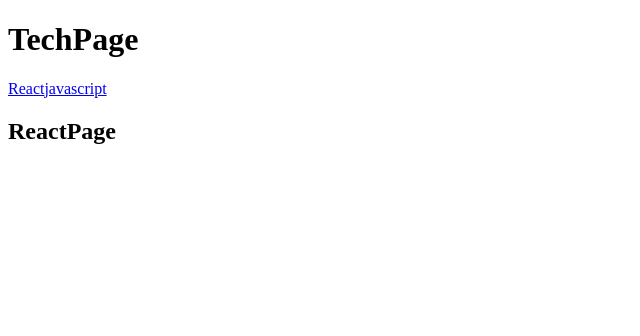
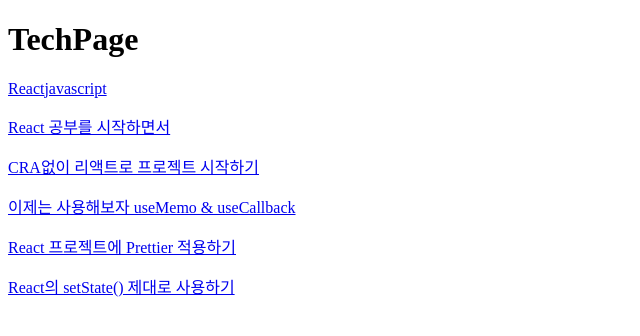
Before and after one commit to kidrauhl14/React_Study, a React (Create React App) app in the folder my-blog/: page /tech/react in a window 1280 px wide. Shown: the top 336 px of the page, without its empty margins (0-640 px from the left). Built offline with nearby package versions, Linux system fonts and the light colour scheme.

Commit message:
Url Parameter

```diff
--- a/my-blog/src/App.js
+++ b/my-blog/src/App.js
@@ -4,22 +4,25 @@
 import BlogPage from "./components/BlogPage";
 import JavascriptPage from "./components/JavascriptPage";
 import ReactPage from "./components/ReactPage";
-
+import ReactDocPage from "./components/ReactDocPage";
 
 function App() {
+
+  // root url: main page component
+  // tech url: tech page component
+  // blog url: blog page component
   return (
     <BrowserRouter>
       <Routes>
-        <Route path={"/"} element={<MainPage />}/>
+        <Route path={"/"} element={<MainPage />} />
 
         <Route path={"/tech"} element={<TechPage />}>
-          <Route path="javascript" element={<JavascriptPage />}/>
-          <Route path="react" element={<ReactPage />}/>
+          <Route path="javascript" element={<JavascriptPage />} />
+          <Route path="react" element={<ReactPage />}></Route>
+          <Route path="react/:docId" element={<ReactDocPage />} />
         </Route>
 
-        <Route path={"/blog"} element={<BlogPage />}>
-
-        </Route>
+        <Route path={"/blog"} element={<BlogPage />}></Route>
       </Routes>
     </BrowserRouter>
   );
--- /dev/null
+++ b/my-blog/src/components/ReactDocPage.js
@@ -0,0 +1,14 @@
+import React from 'react';
+import { useParams } from 'react-router-dom';
+
+function ReactDocPage() {
+    // docID: 1, 2, 3 ...
+    const params = useParams();
+    console.log(params);
+
+    return (
+    <div>ReactDocPage ##{params.docId}</div>
+  );
+}
+
+export default ReactDocPage;
--- a/my-blog/src/components/ReactPage.js
+++ b/my-blog/src/components/ReactPage.js
@@ -1,8 +1,48 @@
-import React from 'react'
+import React from 'react';
+import { Link, Outlet } from 'react-router-dom';
 
 function ReactPage() {
+  // api call -> react에 해당하는 글의 목록을 응답받음
+  // 근데 아직 api call하는 것까지는 안배웠으니까, 일단 아래에 static한 data를 넣어둠!
+
+  const docs = [
+    // 객체가 들어있는 배열 docs
+    {
+      id: 1,
+      title: "React 공부를 시작하면서",
+      date: "05/01/2021",
+    },
+    {
+      id: 2,
+      title: "CRA없이 리액트로 프로젝트 시작하기",
+      date: "12/01/2021",
+    },
+    {
+      id: 3,
+      title: "이제는 사용해보자 useMemo & useCallback",
+      date: "31/01/2021",
+    },
+    {
+      id: 4,
+      title: "React 프로젝트에 Prettier 적용하기",
+      date: "15/02/2021",
+    },
+    {
+      id: 5,
+      title: "React의 setState() 제대로 사용하기",
+      date: "28/02/2021",
+    },
+  ];
+
   return (
-    <h2>ReactPage</h2>
+    <div>
+      {docs.map(doc => (
+        <Link to={`${doc.id}`} key={doc.id} style={{display : "block", margin: "1rem 0"}}>
+          {doc.title}
+        </Link>
+      ))}
+      {/* <Outlet /> 하위페이지(ReactDocPage)는 nested 안하기로 해서 주석처리함*/}
+    </div>
   )
 };
 
--- a/my-blog/src/components/TechPage.js
+++ b/my-blog/src/components/TechPage.js
@@ -1,6 +1,6 @@
 import React from 'react'
 import { Outlet, Link } from 'react-router-dom';
-// 중첩된 라우팅을 구성하기 위해 Outlet컴포넌트 사용!
+// 중첩된 라우팅(Nested Routes)을 구성하기 위해 Outlet컴포넌트 사용!
 
 export default function TechPage() {
   return (
```
